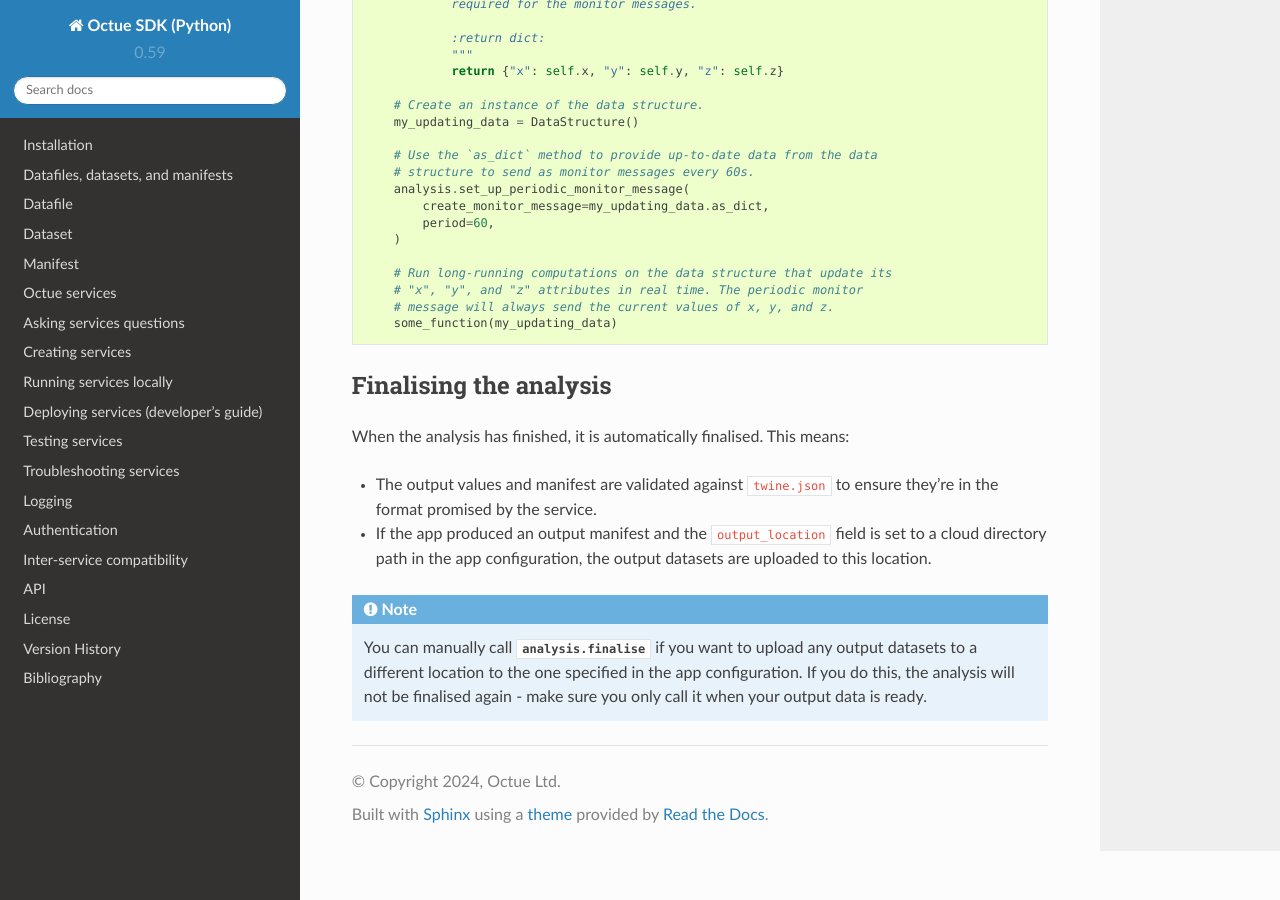
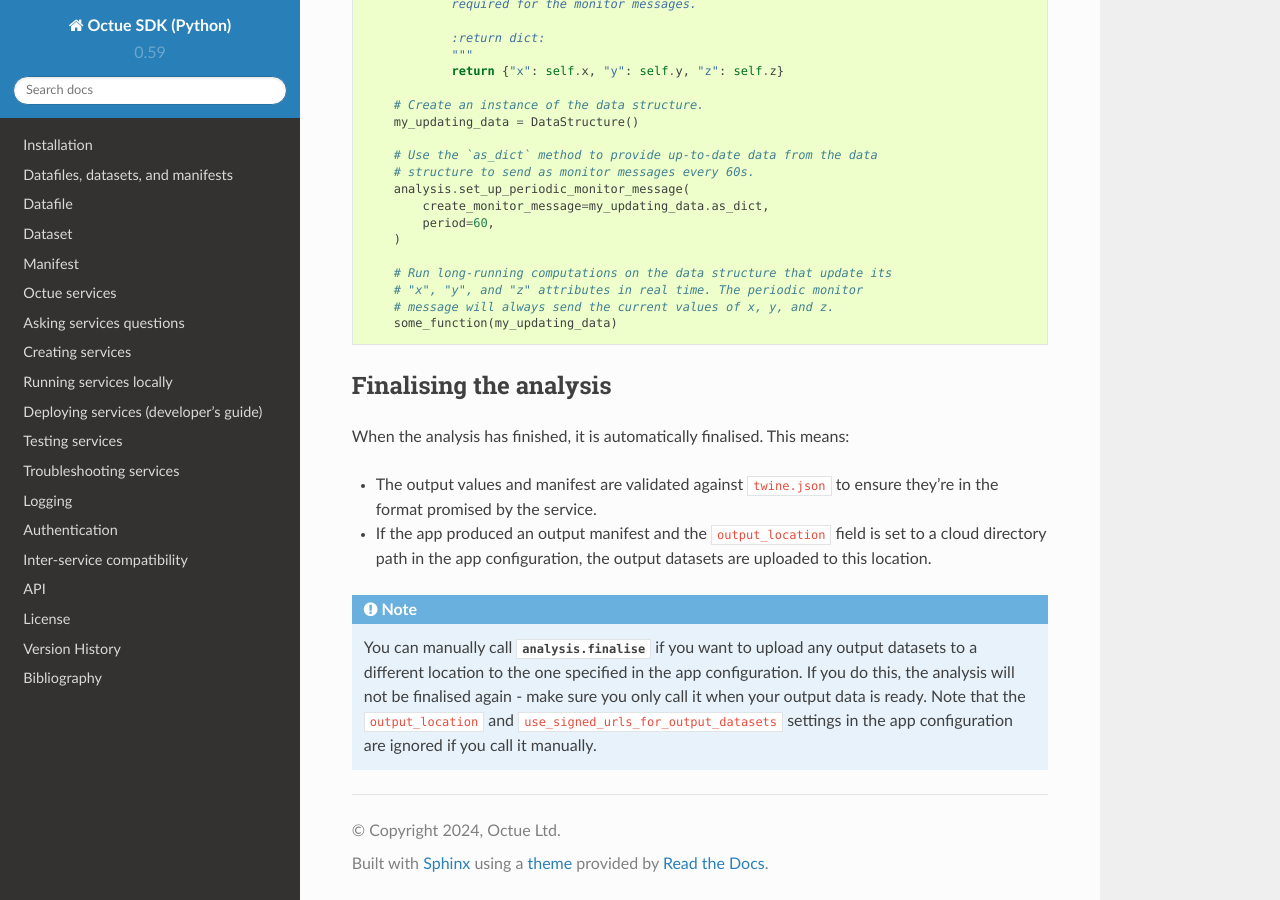
Before and after one commit to octue/octue-sdk-python, a Sphinx documentation site: the page built from docs/source/creating_apps.rst, in a window 1280 px wide and 900 px high, scrolled down 2429 px. Built offline with Sphinx 7.4.7 and the Read the Docs theme 2.0.0, drawn with Linux system fonts in a browser that asks for light colours.

Commit message:
DOC: Update app configuration docs
skipci

```diff
--- a/docs/source/creating_apps.rst
+++ b/docs/source/creating_apps.rst
@@ -157,4 +157,6 @@ When the analysis has finished, it is automatically finalised. This means:
 
     You can manually call :mod:`analysis.finalise <octue.resources.analysis.Analysis.finalise>` if you want to upload
     any output datasets to a different location to the one specified in the app configuration. If you do this, the
-    analysis will not be finalised again - make sure you only call it when your output data is ready.
+    analysis will not be finalised again - make sure you only call it when your output data is ready. Note that the
+    ``output_location`` and ``use_signed_urls_for_output_datasets`` settings in the app configuration are ignored if you
+    call it manually.
--- a/docs/source/creating_services.rst
+++ b/docs/source/creating_services.rst
@@ -79,6 +79,7 @@ App configuration file (optional)
         - ``configuration_manifest``
         - ``children``
         - ``output_location``
+        - ``use_signed_urls_for_output_datasets``
 
         If an app configuration file is provided, its path must be specified in ``octue.yaml`` under the
         "app_configuration_path" key.
```
